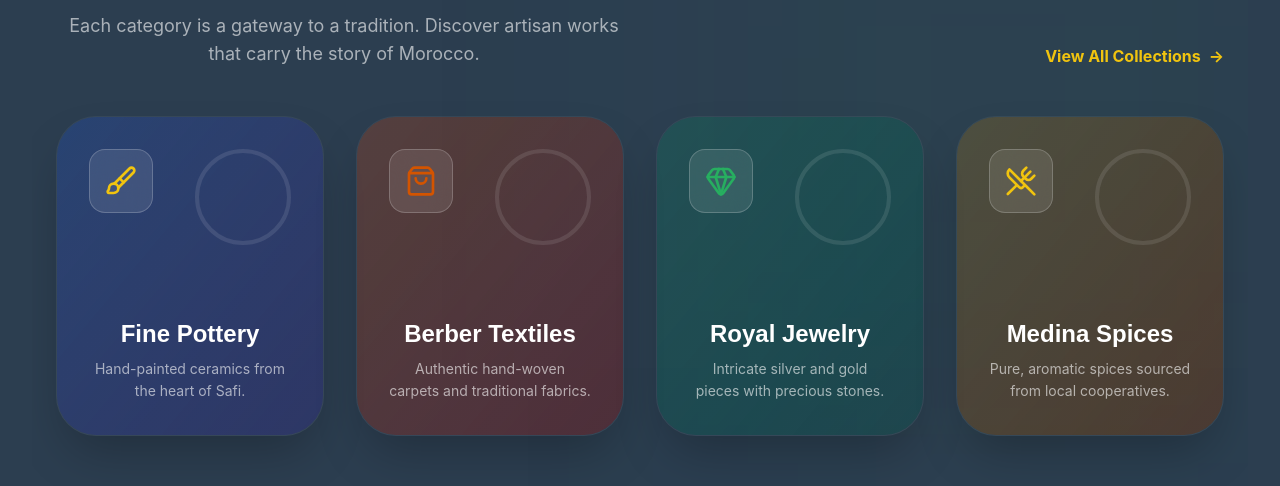
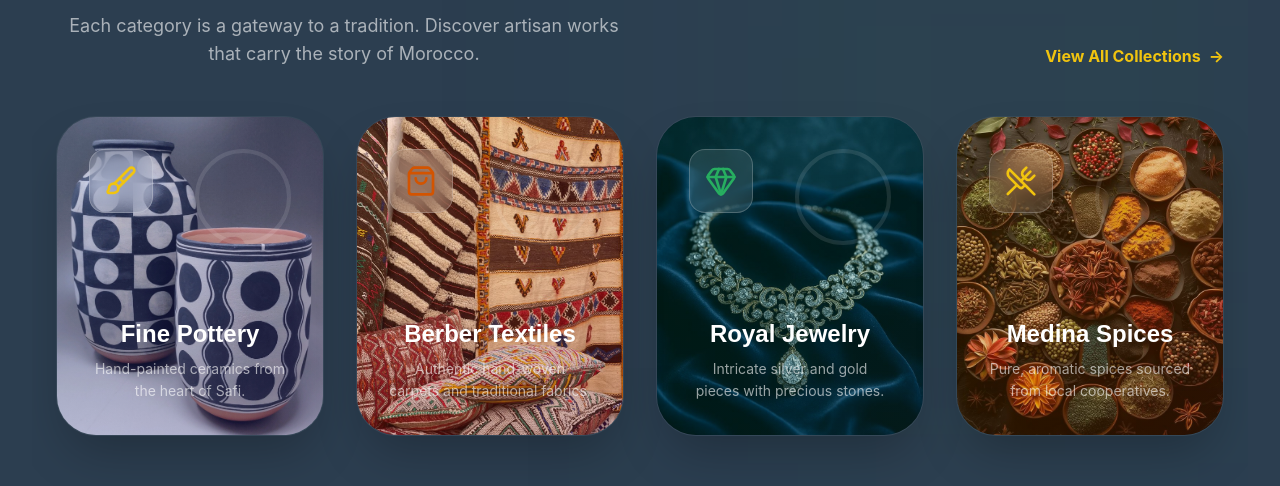
Before and after one commit to NASSI-NASSO/e-commerce-agent, a React (Vite) app: page / in a window 1280 px wide. Shown: the part 1190-1676 px from the top of the page. Built offline with nearby package versions, Linux system fonts and the light colour scheme; no server answers.

Commit message:
add more features to the home page

```diff
--- a/src/components/sections/FeaturedCategories.jsx
+++ b/src/components/sections/FeaturedCategories.jsx
@@ -1,6 +1,10 @@
 import React from 'react';
 import { ShoppingBag, Gem, UtensilsCrossed, Brush } from 'lucide-react';
 import { Link } from 'react-router-dom';
+import potImage from '../../assets/pot.jpg';
+import berbersImage from '../../assets/berbers.jpg';
+import necklaceImage from '../../assets/Necklace Ai.jpg';
+import spicesImage from '../../assets/spices.jpg';
 
 const categories = [
     {
@@ -8,28 +12,32 @@ const categories = [
         icon: <Brush className="text-morocco-saffron" size={32} />,
         description: 'Hand-painted ceramics from the heart of Safi.',
         color: 'from-blue-600/20 to-indigo-900/40',
-        path: '/catalog?category=pottery'
+        path: '/catalog?category=pottery',
+        image: potImage
     },
     {
         name: 'Berber Textiles',
         icon: <ShoppingBag className="text-morocco-terracotta" size={32} />,
         description: 'Authentic hand-woven carpets and traditional fabrics.',
         color: 'from-orange-600/20 to-red-900/40',
-        path: '/catalog?category=textiles'
+        path: '/catalog?category=textiles',
+        image: berbersImage
     },
     {
         name: 'Royal Jewelry',
         icon: <Gem className="text-morocco-emerald" size={32} />,
         description: 'Intricate silver and gold pieces with precious stones.',
         color: 'from-emerald-600/20 to-teal-900/40',
-        path: '/catalog?category=jewelry'
+        path: '/catalog?category=jewelry',
+        image: necklaceImage
     },
     {
         name: 'Medina Spices',
         icon: <UtensilsCrossed className="text-morocco-saffron" size={32} />,
         description: 'Pure, aromatic spices sourced from local cooperatives.',
         color: 'from-yellow-600/20 to-amber-900/40',
-        path: '/catalog?category=spices'
+        path: '/catalog?category=spices',
+        image: spicesImage
     }
 ];
 
@@ -61,8 +69,14 @@ const FeaturedCategories = () => {
                             to={cat.path}
                             className={`group relative h-80 rounded-[40px] p-8 overflow-hidden transition-all duration-500 hover:scale-[1.02] border border-white/5 hover:border-morocco-saffron/30 shadow-2xl`}
                         >
-                            {/* Background Gradient & Pattern */}
-                            <div className={`absolute inset-0 bg-gradient-to-br ${cat.color} -z-10 group-hover:scale-110 transition-transform duration-700`}></div>
+                            {/* Background Image, Gradient & Pattern */}
+                            {cat.image && (
+                                <div
+                                    className="absolute inset-0 -z-20 bg-cover bg-center transition-transform duration-700 group-hover:scale-110"
+                                    style={{ backgroundImage: `url(${cat.image})` }}
+                                ></div>
+                            )}
+                            <div className={`absolute inset-0 bg-gradient-to-br ${cat.color} ${cat.image ? 'opacity-80' : ''} -z-10 group-hover:scale-110 transition-transform duration-700`}></div>
                             <div className="absolute top-0 right-0 p-8 opacity-10 group-hover:opacity-20 transition-opacity">
                                 <div className="w-24 h-24 border-4 border-white rounded-full"></div>
                             </div>
```
